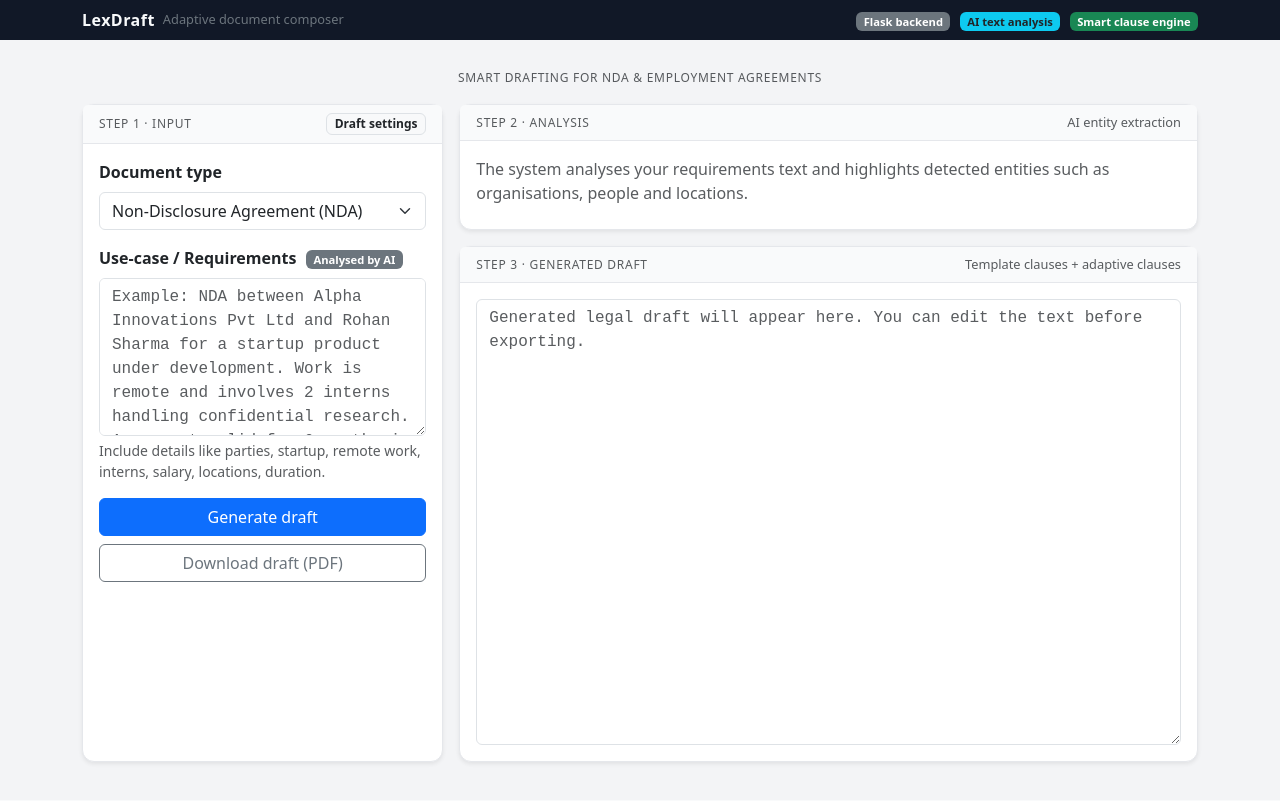
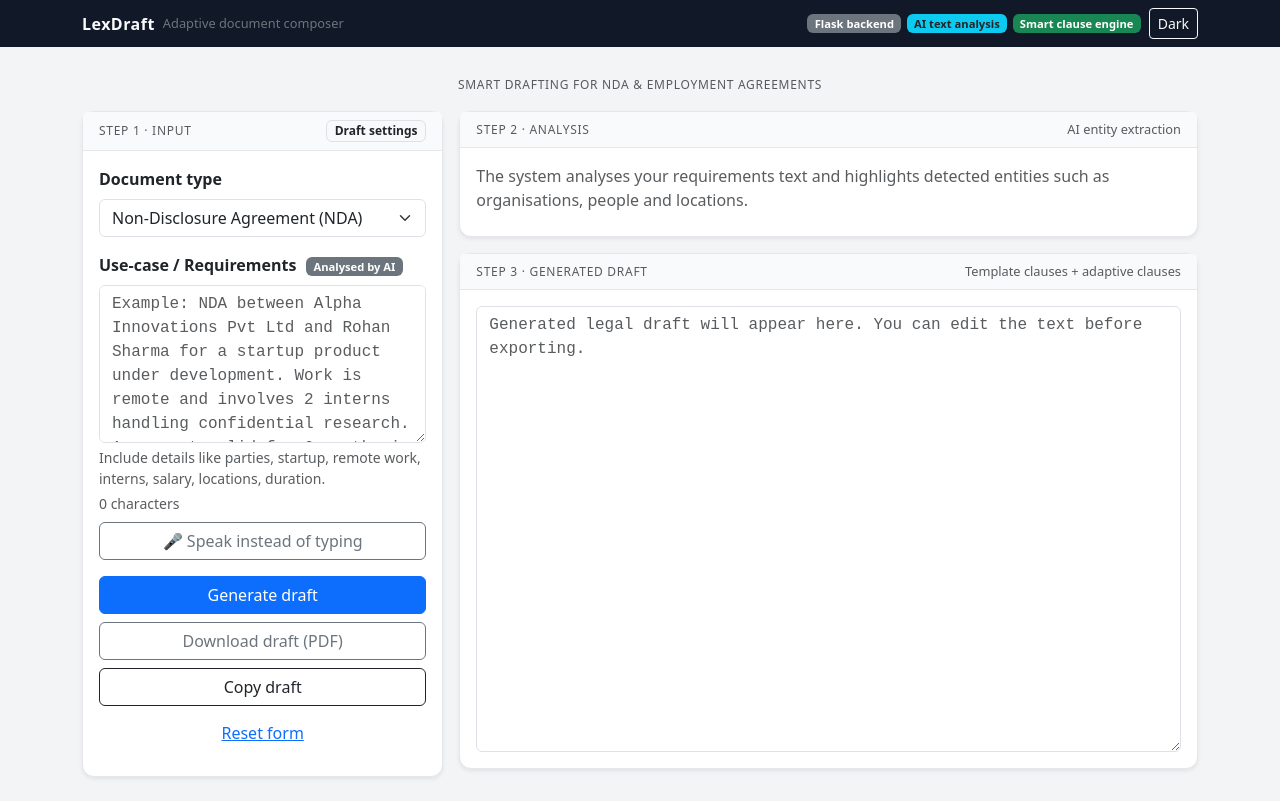
Before and after one commit to krish580kg/legal-tech-document-composer, a Flask app: page / in a window 1280 px wide. Before the commit the page ends 765 px from the top, so only its background shows below. Run offline with Flask 3, Linux system fonts and the light colour scheme.

Commit message:
Update index.html

```diff
--- a/templates/index.html
+++ b/templates/index.html
@@ -8,7 +8,7 @@
   <link href="https://cdn.jsdelivr.net/npm/bootstrap@5.3.3/dist/css/bootstrap.min.css" rel="stylesheet">
 
   <style>
-    body{background:#f3f4f6;}
+    body{background:#f3f4f6;transition:background 0.2s,color 0.2s;}
     .brand-bar{background:#111827;color:#f9fafb;}
     .brand-logo{font-weight:700;letter-spacing:0.03em;}
     textarea{white-space:pre-wrap;font-family:"JetBrains Mono","Courier New",monospace;font-size:0.9rem;}
@@ -16,6 +16,20 @@
     .card{border-radius:0.75rem;border:1px solid #e5e7eb;}
     .card-header{background:#f9fafb;border-bottom:1px solid #e5e7eb;}
     .pill-label{font-size:0.75rem;text-transform:uppercase;letter-spacing:0.06em;}
+
+    /* Dark mode */
+    body.dark-mode{background:#020617;color:#e5e7eb;}
+    body.dark-mode .brand-bar{background:#000000;color:#e5e7eb;}
+    body.dark-mode .card{background:#020617;border-color:#1f2937;}
+    body.dark-mode .card-header{background:#020617;border-bottom-color:#1f2937;}
+    body.dark-mode textarea,
+    body.dark-mode select{
+      background:#020617;
+      color:#e5e7eb;
+      border-color:#1f2937;
+    }
+    body.dark-mode .form-text,
+    body.dark-mode .text-muted{color:#9ca3af !important;}
   </style>
 </head>
 <body>
@@ -26,10 +40,11 @@
       <span class="brand-logo">LexDraft</span>
       <span class="d-none d-sm-inline text-secondary" style="font-size:0.8rem;">Adaptive document composer</span>
     </div>
-    <div class="mt-2 mt-md-0">
+    <div class="mt-2 mt-md-0 d-flex align-items-center">
       <span class="badge bg-secondary badge-tech">Flask backend</span>
       <span class="badge bg-info text-dark badge-tech">AI text analysis</span>
       <span class="badge bg-success badge-tech">Smart clause engine</span>
+      <button id="theme-toggle" class="btn btn-sm btn-outline-light ms-2">Dark</button>
     </div>
   </div>
 </nav>
@@ -57,7 +72,7 @@
             </select>
           </div>
 
-          <div class="mb-3">
+          <div class="mb-2">
             <label class="form-label fw-semibold">
               Use-case / Requirements
               <span class="badge bg-secondary badge-tech">Analysed by AI</span>
@@ -67,10 +82,19 @@
             <div class="form-text">
               Include details like parties, startup, remote work, interns, salary, locations, duration.
             </div>
+            <div id="char-count" class="small text-muted mt-1">0 characters</div>
           </div>
 
+          <!-- Mic button + status -->
+          <button id="mic-btn" type="button" class="btn btn-outline-secondary w-100 mb-2">
+            🎤 Speak instead of typing
+          </button>
+          <div id="mic-status" class="small text-muted mb-2"></div>
+
           <button id="generate-btn" class="btn btn-primary w-100 mb-2">Generate draft</button>
-          <button id="download-btn" class="btn btn-outline-secondary w-100">Download draft (PDF)</button>
+          <button id="download-btn" class="btn btn-outline-secondary w-100 mb-2">Download draft (PDF)</button>
+          <button id="copy-btn" class="btn btn-outline-dark w-100 mb-2">Copy draft</button>
+          <button id="reset-btn" class="btn btn-link w-100">Reset form</button>
 
           <div id="status-text" class="form-text mt-2"></div>
           <div id="ai-summary" class="small text-muted mt-1"></div>
@@ -93,7 +117,7 @@
         </div>
       </div>
 
-      <div class="card shadow-sm">
+      <div class="card shadow-sm" id="draft-card">
         <div class="card-header d-flex justify-content-between align-items-center">
           <span class="pill-label text-muted">Step 3 · Generated draft</span>
           <span class="text-muted" style="font-size:0.8rem;">Template clauses + adaptive clauses</span>
@@ -111,13 +135,65 @@
 <script>
   const btn = document.getElementById('generate-btn');
   const downloadBtn = document.getElementById('download-btn');
+  const copyBtn = document.getElementById('copy-btn');
+  const resetBtn = document.getElementById('reset-btn');
   const draftBox = document.getElementById('draft');
   const entitiesList = document.getElementById('entities-list');
   const statusText = document.getElementById('status-text');
   const aiSummary = document.getElementById('ai-summary');
+  const requirementsBox = document.getElementById('requirements');
+  const charCount = document.getElementById('char-count');
+  const themeToggle = document.getElementById('theme-toggle');
+  const draftCard = document.getElementById('draft-card');
+
+  // Load saved data (auto-save + theme)
+  window.addEventListener('DOMContentLoaded', () => {
+    const savedReq = localStorage.getItem('lexdraft_requirements');
+    const savedDraft = localStorage.getItem('lexdraft_draft');
+    const savedDocType = localStorage.getItem('lexdraft_docType');
+    const savedTheme = localStorage.getItem('lexdraft_theme');
+
+    if (savedReq) {
+      requirementsBox.value = savedReq;
+      charCount.textContent = savedReq.length + " characters";
+    }
+    if (savedDraft) {
+      draftBox.value = savedDraft;
+    }
+    if (savedDocType) {
+      document.getElementById('docType').value = savedDocType;
+    }
+    if (savedTheme === 'dark') {
+      document.body.classList.add('dark-mode');
+      themeToggle.textContent = "Light";
+    }
+  });
+
+  // Character counter + auto-save on typing
+  requirementsBox.addEventListener('input', () => {
+    const len = requirementsBox.value.length;
+    charCount.textContent = len + " characters";
+    localStorage.setItem('lexdraft_requirements', requirementsBox.value);
+  });
+
+  draftBox.addEventListener('input', () => {
+    localStorage.setItem('lexdraft_draft', draftBox.value);
+  });
+
+  document.getElementById('docType').addEventListener('change', (e) => {
+    localStorage.setItem('lexdraft_docType', e.target.value);
+  });
+
+  // Theme toggle + save
+  themeToggle.addEventListener('click', () => {
+    document.body.classList.toggle('dark-mode');
+    const isDark = document.body.classList.contains('dark-mode');
+    themeToggle.textContent = isDark ? "Light" : "Dark";
+    localStorage.setItem('lexdraft_theme', isDark ? 'dark' : 'light');
+  });
 
   btn.addEventListener('click', async () => {
-    const requirements = document.getElementById('requirements').value.trim();
+    const requirements = requirementsBox.value.trim();
     const docType = document.getElementById('docType').value;
     if (!requirements) {
       statusText.textContent = "Please enter requirements text.";
@@ -136,6 +212,8 @@
       });
       const data = await res.json();
       draftBox.value = data.draft || "";
+      localStorage.setItem('lexdraft_draft', draftBox.value);
+
       entitiesList.innerHTML = "";
       if (data.entities && data.entities.length > 0) {
         data.entities.forEach(([text, label]) => {
@@ -159,6 +237,10 @@
         aiSummary.textContent = "Draft generated from base template.";
       }
       statusText.textContent = "Draft ready.";
+
+      // Auto-scroll to draft
+      draftCard.scrollIntoView({ behavior: 'smooth', block: 'start' });
+
     } catch (err) {
       console.error(err);
       statusText.textContent = "Unable to generate draft.";
@@ -171,6 +253,78 @@
   downloadBtn.addEventListener('click', () => {
     window.print();
   });
+
+  // Copy draft button
+  copyBtn.addEventListener('click', () => {
+    if (!draftBox.value.trim()) {
+      statusText.textContent = "No draft to copy.";
+      statusText.classList.add("text-danger");
+      return;
+    }
+    navigator.clipboard.writeText(draftBox.value).then(() => {
+      statusText.textContent = "Draft copied to clipboard.";
+      statusText.classList.remove("text-danger");
+    }).catch(() => {
+      statusText.textContent = "Unable to copy draft.";
+      statusText.classList.add("text-danger");
+    });
+  });
+
+  // Reset button
+  resetBtn.addEventListener('click', () => {
+    requirementsBox.value = "";
+    draftBox.value = "";
+    entitiesList.innerHTML = "";
+    statusText.textContent = "";
+    aiSummary.textContent = "";
+    document.getElementById('docType').value = "nda";
+    charCount.textContent = "0 characters";
+    document.getElementById('mic-status').textContent = "";
+    localStorage.removeItem('lexdraft_requirements');
+    localStorage.removeItem('lexdraft_draft');
+    localStorage.removeItem('lexdraft_docType');
+  });
+
+  // 🎤 Speech-to-text (clean, no repetition)
+  const micBtn = document.getElementById('mic-btn');
+  const micStatus = document.getElementById('mic-status');
+
+  let recognition = null;
+
+  if ('SpeechRecognition' in window || 'webkitSpeechRecognition' in window) {
+    const SR = window.SpeechRecognition || window.webkitSpeechRecognition;
+    recognition = new SR();
+    recognition.lang = 'en-IN';
+    recognition.continuous = false;
+    recognition.interimResults = false;  // only final text
+
+    recognition.onstart = () => {
+      micStatus.textContent = "Listening... speak clearly.";
+    };
+
+    recognition.onerror = (event) => {
+      micStatus.textContent = "Mic error: " + event.error;
+    };
+
+    recognition.onend = () => {
+      micStatus.textContent = "Stopped listening.";
+    };
+
+    recognition.onresult = (event) => {
+      let finalText = event.results[0][0].transcript;
+      requirementsBox.value = (requirementsBox.value + " " + finalText).trim();
+      const len = requirementsBox.value.length;
+      charCount.textContent = len + " characters";
+      localStorage.setItem('lexdraft_requirements', requirementsBox.value);
+    };
+
+    micBtn.addEventListener('click', () => {
+      try { recognition.start(); } catch (e) {}
+    });
+  } else {
+    micStatus.textContent = "Speech input not supported in this browser.";
+    micBtn.disabled = true;
+  }
 </script>
 
 </body>
```
